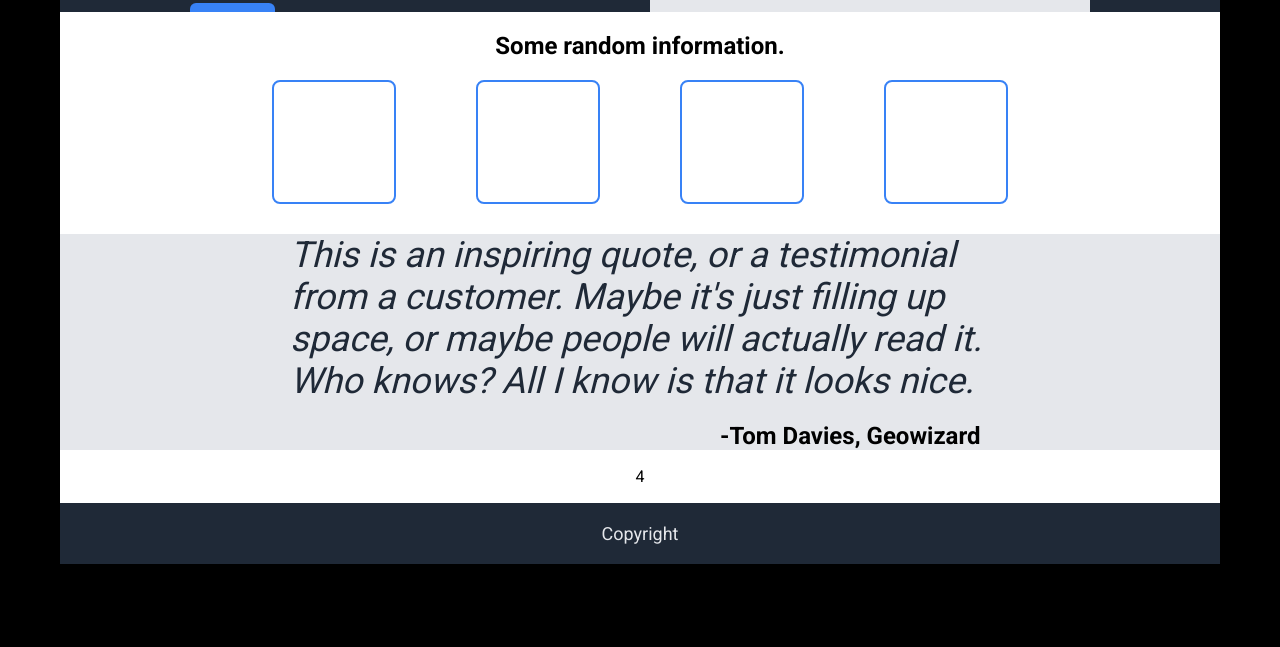
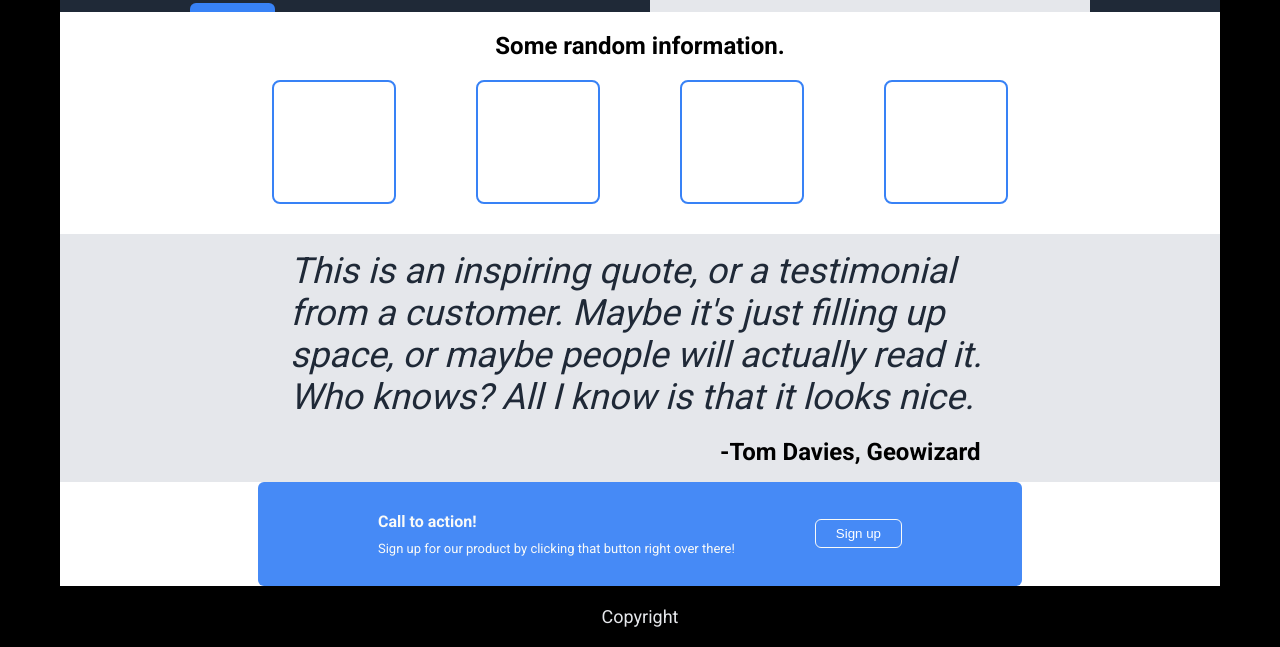
Before and after one commit to harryaust/odin-landing-page, a plain HTML site: page index.html in a window 1280 px wide. Shown: the part 244-891 px from the top of the page. Before the commit the page ends 816 px from the top, so only its background shows below. Drawn offline with Linux system fonts and the light colour scheme.

Commit message:
Format section 4

```diff
--- a/index.html
+++ b/index.html
@@ -50,7 +50,13 @@
         </div>
 
         <div class="sec4">
-    4
+            <div class="bluebox">
+                <div class="cta">
+                    <div class="ctatop">Call to action!</div>
+                    <div class="ctabottom">Sign up for our product by clicking that button right over there!</div>
+                </div>
+                <div class="signup"><button class="subtn">Sign up</button></div>
+            </div>
         </div>
 
         <div class="footer">
--- a/style.css
+++ b/style.css
@@ -136,6 +136,8 @@ button {
     justify-content: center;
     align-items: center;
     gap: 20px;
+    padding-top: 16px;
+    padding-bottom: 16px;
 }
 
 .quote {
@@ -161,6 +163,39 @@ button {
     height: 200px;
 }
 
+.bluebox {
+
+    background-color: #3881f6ec;
+    border-radius: 6px;
+    display: flex;
+    justify-content: center;
+    align-items: center;
+    padding: 30px;
+    padding-left: 120px;
+    padding-right: 120px;
+    gap: 80px;
+}
+
+.cta {
+    color: #F9FAF8;
+}
+
+.ctatop {
+    font-weight: bold;
+    margin-bottom: 10px;
+}
+
+.ctabottom {
+    font-weight: 100;
+    font-size: small;
+}
+
+.subtn {
+    background-color: #3881f600;
+    border: solid 1px #F9FAF8;
+}
+
+
 .footer {
     display: flex;
     padding: 20px;
```
